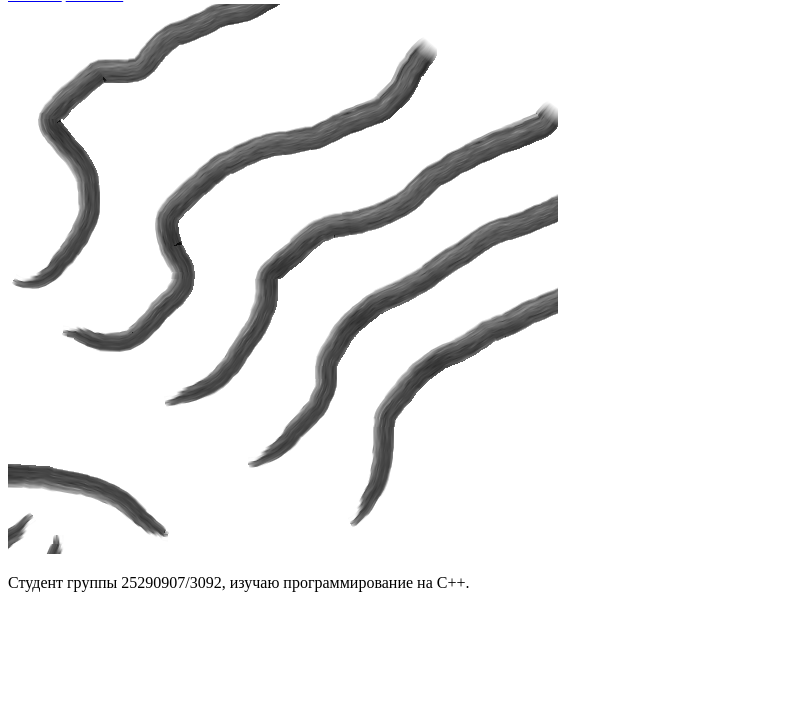
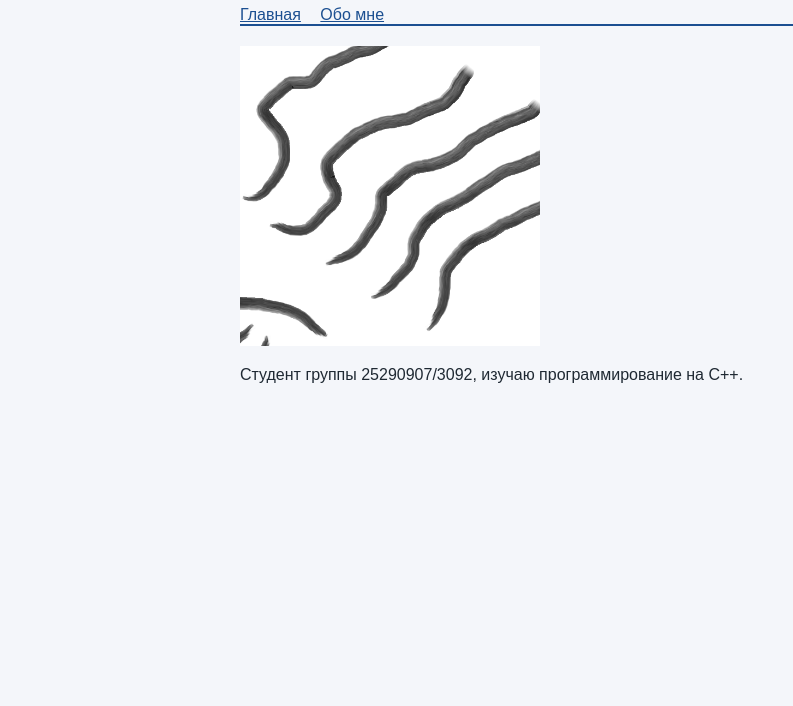
Before and after one commit to moiseyugrin/portfolio, a plain HTML site: page about.html in a window 1280 px wide. Shown: the part 94-800 px from the top of the page, without its empty margins (0-793 px from the left). Drawn offline with Linux system fonts and the light colour scheme; the site is published under a folder, as on GitHub Pages, so addresses that start at the root find nothing.

Commit message:
Исправление

```diff
--- a/about.html
+++ b/about.html
@@ -4,7 +4,7 @@
     <meta charset="utf-8">
     <meta name="viewport" content="width=device-width, initial-scale=1">
     <title>Обо мне</title>
-    <link rel="stylesheet" href="/style.css">
+    <link rel="stylesheet" href="style.css">
 </head>
 <body>
     <header>
@@ -15,7 +15,7 @@
         </nav>
     </header>
     <main>
-        <img src="Images/photo.png" alt="Аватар">
+        <img src="images/photo.png" alt="Аватар">
         <p>Студент группы 25290907/3092, изучаю программирование на C++.</p>
     </main>
 </body>
```
